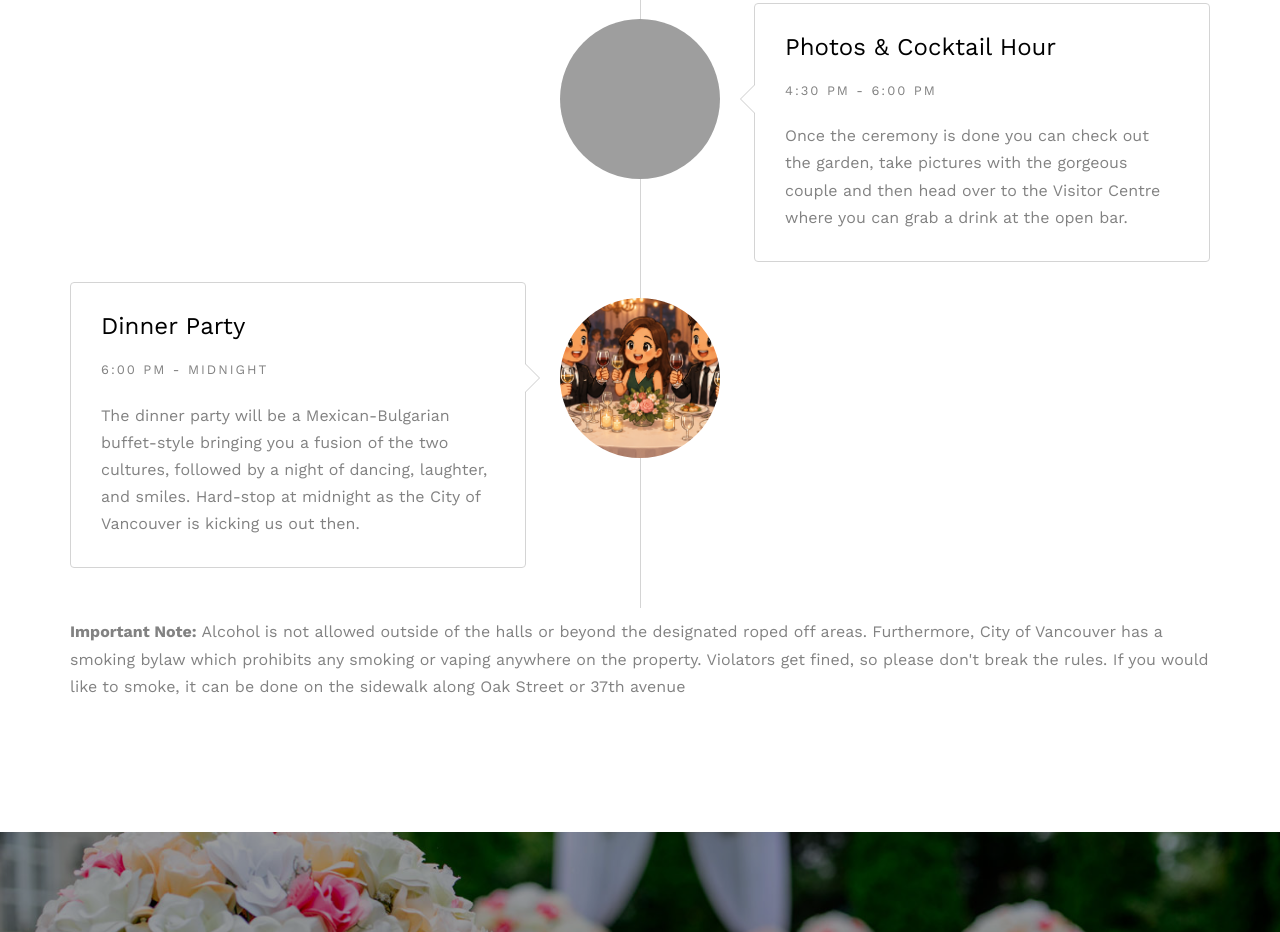
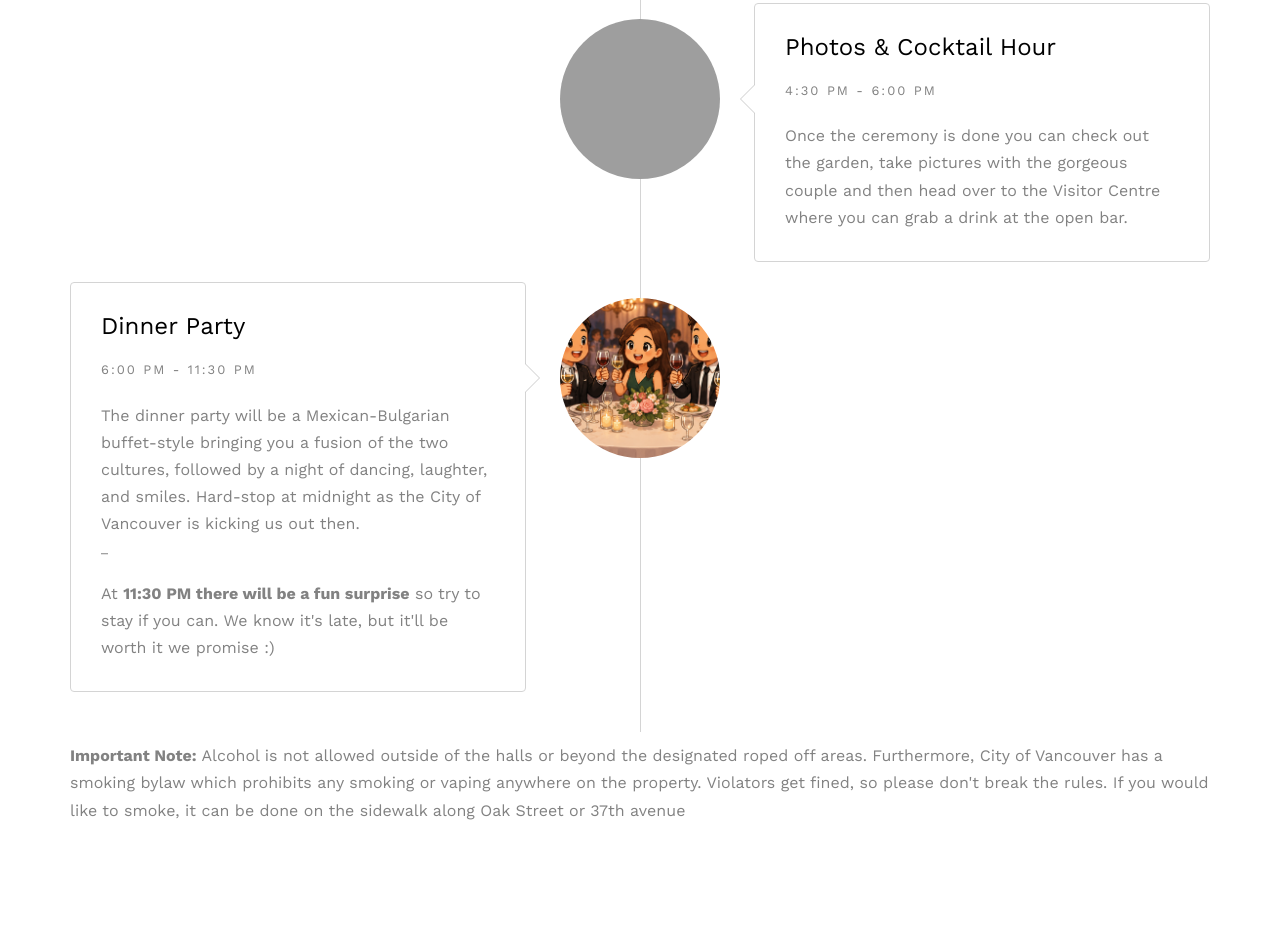
Before and after one commit to thekayriamovs/thekayriamovs.github.io, a plain HTML site: page index.html in a window 1280 px wide. Shown: the part 2751-3683 px from the top of the page. Drawn offline with nearby package versions, Linux system fonts and the light colour scheme; grey boxes are pictures that could not be loaded; files whose address does not match are found by name.

Commit message:
Update index.html

```diff
--- a/index.html
+++ b/index.html
@@ -183,13 +183,21 @@
 							<div class="timeline-panel">
 								<div class="timeline-heading">
 									<h3 class="timeline-title">Dinner Party</h3>
-									<span class="date">6:00 PM - Midnight</span>
+									<span class="date">6:00 PM - 11:30 PM</span>
 								</div>
 								<div class="timeline-body">
 									<p>The dinner party will be a Mexican-Bulgarian buffet-style bringing you a fusion of the two cultures, followed by a night of dancing, laughter, and smiles. Hard-stop at midnight as the City of Vancouver is kicking us out then.</p>
 								</div>
+								<div class="timeline-heading">
+
+									<span class="date">_ </span>
+								</div>
+								<div class="timeline-body">
+									<p>At <b>11:30 PM there will be a fun surprise</b> so try to stay if you can. We know it's late, but it'll be worth it we promise :)</p>
+								</div>
 							</div>
 						</li>
+
 			    	</ul>
 				</div>
 			</div>
```
